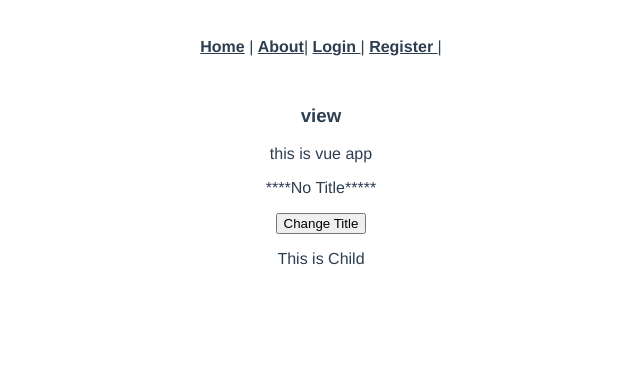
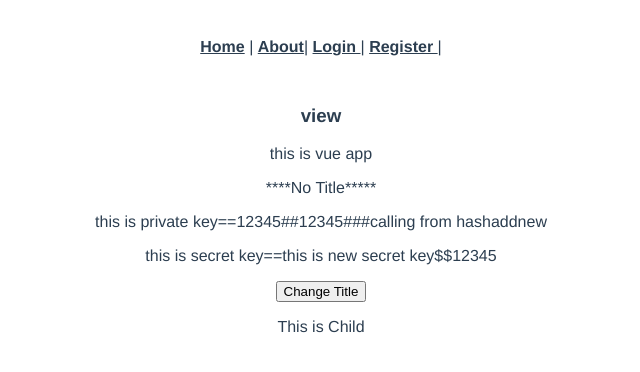
Before and after one commit to zaeem-syed/vuejs-laravelapi, a Vue app: page /first in a window 1280 px wide. Shown: the top 372 px of the page, without its empty margins (319-959 px from the left). Built offline with nearby package versions, Linux system fonts and the light colour scheme.

Commit message:
fourth commit on 24 nov

```diff
--- a/src/router/index.js
+++ b/src/router/index.js
@@ -6,6 +6,7 @@ import Register from '../views/Register.vue'
 import HomePage from '../views/HomePage.vue'
 import EditPage from '../views/EditPage.vue'
 import First from '../vuex/First.vue'
+import Mapstate from '../views/Mapstate.vue'
 
 
 
@@ -48,7 +49,13 @@ const routes = [
     path: '/first',
     name: 'First',
     component: First
+  },
+  {
+    path:'/mapstate',
+    name:'Mapstate',
+    component:Mapstate
   }
+
 
 
 ]
--- /dev/null
+++ b/src/views/Mapstate.vue
@@ -0,0 +1,29 @@
+<template>
+    <div>
+        <p>{{xyz}}</p>
+        <p>{{abc}}</p>
+        <p>{{priavtekey}}</p>
+        <p>this is secretKey {{secretkey}}</p>
+    </div>
+</template>
+<script>
+import { mapState,mapGetters } from 'vuex';
+export default{
+      data(){
+        return {
+
+        }
+      },
+      computed:{
+        ...mapState({
+            xyz:(state) => state.mainTitle+state.secretkey,
+            abc:(state)=> state.utr
+        }),
+        ...mapGetters({
+            priavtekey:'hashadd',
+            secretkey:'hashaddnew'
+        })
+      }
+}
+
+</script>
--- a/src/vuex/First.vue
+++ b/src/vuex/First.vue
@@ -3,6 +3,8 @@
         <h3>view</h3>
             <p>{{$store.state.name}}</p>
             <p>{{$store.state.mainTitle}}</p>
+            <p>this is private key=={{privatekey}}</p>
+            <p>this is secret key=={{secretKey}}</p>
             <button @click="newTitle">Change Title</button>
         <Child/>
     </div>
@@ -14,6 +16,14 @@ export default{
     name:'First',
     components:{
         Child
+    },
+    computed:{
+        privatekey(){
+            return this.$store.getters.hashaddnew;
+        },
+        secretKey(){
+            return this.$store.getters.newSecret('this is new secret key');
+        }
     },
     methods:{
         newTitle(){
@@ -38,7 +48,8 @@ export default{
             })
         }
 
-    }
+    },
+
 
 
 
--- a/src/vuex/store.js
+++ b/src/vuex/store.js
@@ -3,6 +3,8 @@ export default createStore({
     state:{
         name :"this is vue app",
         mainTitle:'****No Title*****',
+        secretkey:'12345',
+        utr:'6789'
     },
     mutations:{
      setMainTitle(state,payload){
@@ -35,5 +37,18 @@ export default createStore({
                 console.log("====",response)
             }))
         }
+    },
+    getters:{
+        hashadd(state){
+            return state.secretkey+'###calling from hashaddnew'
+        },
+        hashaddnew(state,getters){
+            return state.secretkey+'##'+getters.hashadd;
+        },
+        newSecret:(state)=>(data)=>{
+            return data+'$$'+state.secretkey
+        }
+
+
     }
 })
```
